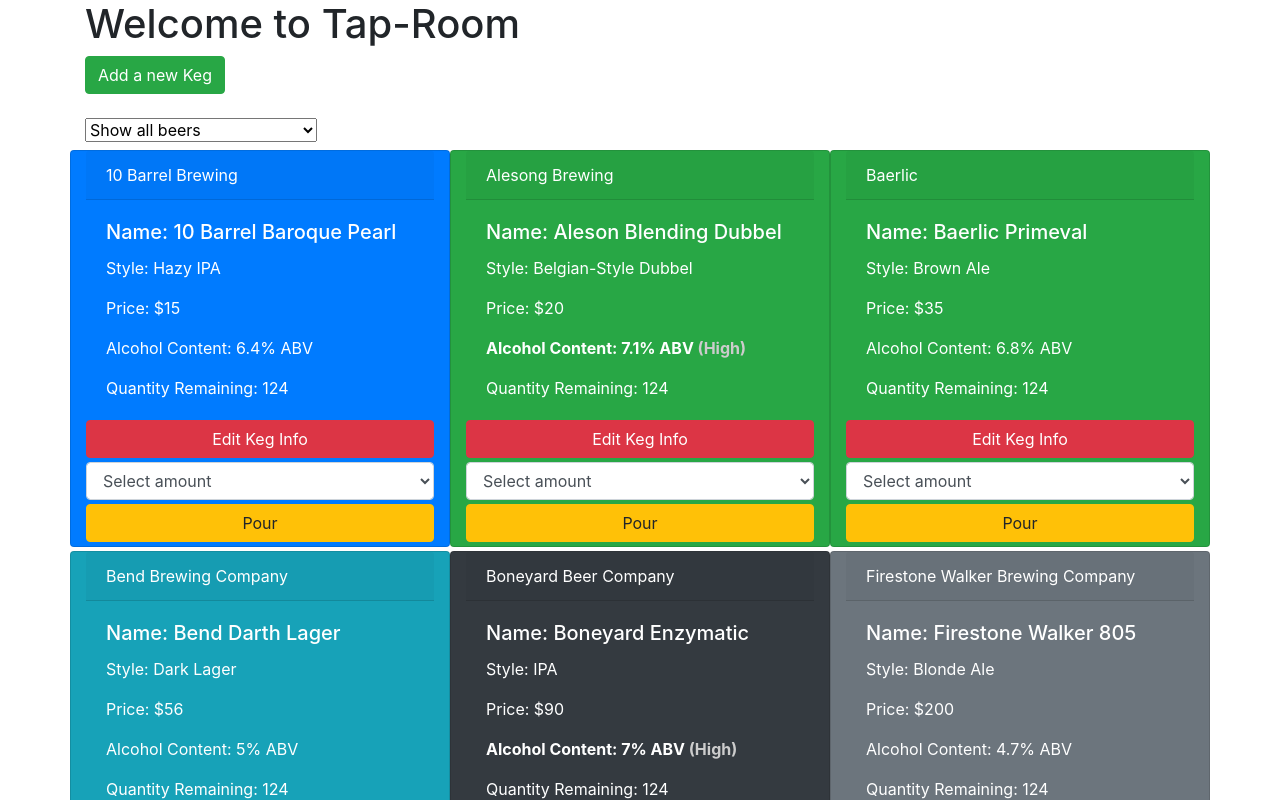
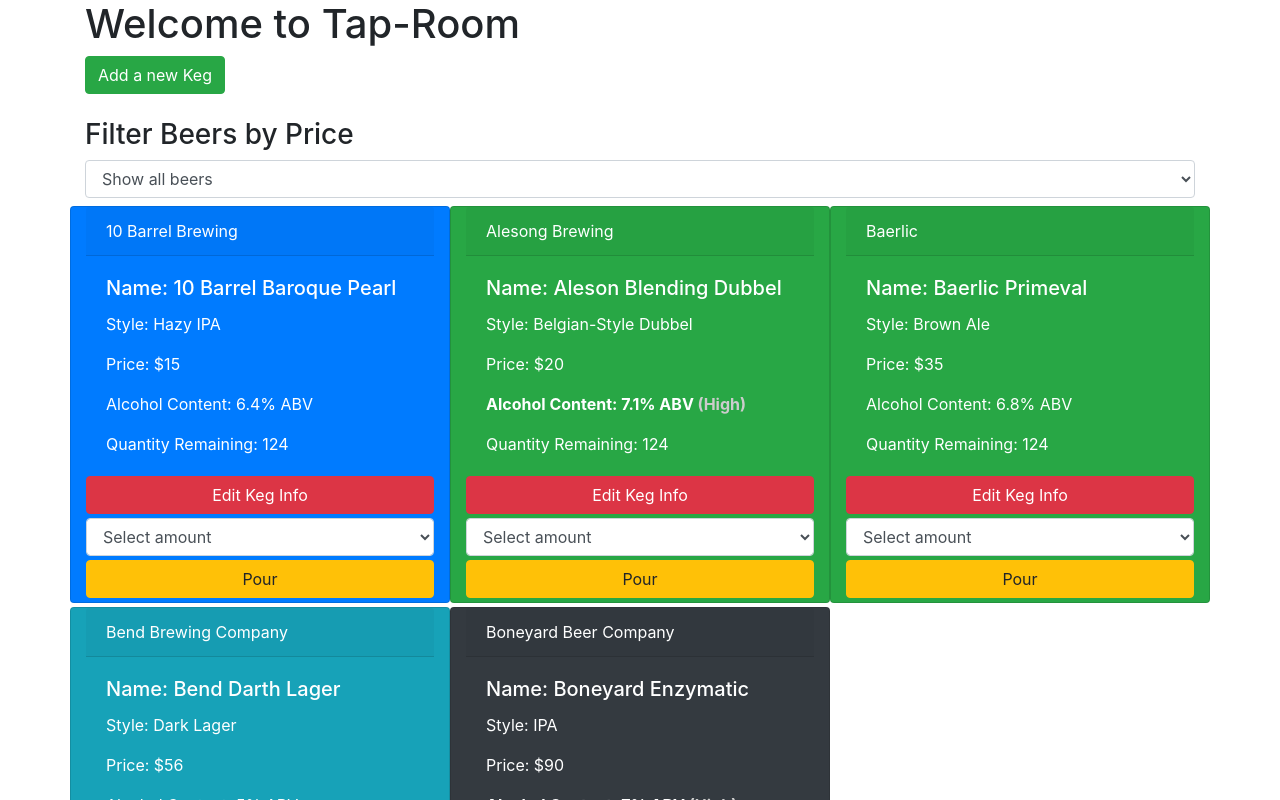
Before and after one commit to JohnSawiris/Tap-room, an Angular app: page / in a window 1280 px wide. Shown: the top 800 px of the page. Built offline with nearby package versions, Linux system fonts and the light colour scheme.

Commit message:
add edit keg component

```diff
--- a/src/app/app.component.html
+++ b/src/app/app.component.html
@@ -1,35 +1,19 @@
 <div class="container">
   <h1>Welcome to {{title}}</h1>
   <app-add-keg [kegs]="kegs"></app-add-keg>
-  <select class="mb-2" (change)="onChange($event.target.value)">
+  <h3>Filter Beers by Price</h3>
+  <select class="form-control mb-2" (change)="onChange($event.target.value)">
     <option value=0>Show all beers</option>
     <option value=20>Show only beers under $20</option>
     <option value=35>Show only beers under $35</option>
     <option value=60>Show only beers under $60</option>
     <option value=90>Show only beers under $90</option>
   </select>
+    <!--keg cards entry form-->
+  <app-edit-keg [childKegs]="kegs" [childDisplay]="display" (editIsClicked)="editKeg($event)"></app-edit-keg>
+<!--end keg card entry form-->
 
-  <div class="row">
-      <div *ngFor="let keg of kegs | priceFilter:filterByPrice" [class]="priceCode(keg)">
-        <div class="card-header">{{keg.brand}}</div>
-        <div class="card-body">
-          <h5 class="card-title">Name: {{keg.name}}</h5>
-          <p class="card-text">Style: {{keg.style}}</p>
-          <p class="card-text">Price: ${{keg.price}}</p>
-          <p [class]="highABV(keg)">Alcohol Content: {{keg.alcoholContent}}% ABV</p>
-          <p class="card-text" [class]="alert(keg)">Quantity Remaining: {{keg.pints}}</p>
-        </div>
-        <button type="button" class="btn btn-danger mb-1" (click)="editKeg(keg)">Edit Keg Info</button>
-        <select class="form-control mb-1" #amt>
-          <option value="">Select amount</option>
-          <option [value]="1">Pint</option>
-          <option [value]="2">Growler</option>
-          <option [value]="4">Large growler</option>
-        </select>
-        <button type="button" class="btn btn-warning mb-1" (click)="pour(keg, amt.value)" name="button">Pour</button>
-      </div>
-  </div>
-
+<!--begin keg edit entry form-->
   <div>
     <form *ngIf="display" class="center">
       <div class="form-group">
@@ -63,5 +47,6 @@
         Close
       </button>
     </form>
+<!--end keg edit entry form-->
   </div>
 </div>
--- a/src/app/app.component.ts
+++ b/src/app/app.component.ts
@@ -1,6 +1,5 @@
 import { Component } from '@angular/core';
 
-// import { AddKegComponent } from './add-keg/add-keg.component';
 
 @Component({
   selector: 'app-root',
@@ -8,9 +7,6 @@
   styleUrls: ['./app.component.css']
 })
 export class AppComponent {
-  title = 'Tap-Room';
-
-  display: boolean = false;
 
   kegs: Keg[] = [
     new Keg('10 Barrel Baroque Pearl', '10 Barrel Brewing', 'Hazy IPA', 15, 6.4, 124),
@@ -18,62 +14,36 @@
     new Keg('Baerlic Primeval', 'Baerlic', 'Brown Ale', 35, 6.8, 124),
     new Keg('Bend Darth Lager', 'Bend Brewing Company', 'Dark Lager', 56, 5.0, 124),
     new Keg('Boneyard Enzymatic', 'Boneyard Beer Company', 'IPA', 90, 7.0, 124),
-    new Keg('Firestone Walker 805', 'Firestone Walker Brewing Company', 'Blonde Ale', 200, 4.7, 124)
+
   ];
+
   selectedKeg: Keg = this.kegs[0];
+
+  pour(clickedKeg, amt) {
+    clickedKeg.pints -= amt;
+  }
+
+  display: boolean = false;
+
+  title: string = 'Tap-Room';
+
+  toggleDisplay() {
+    this.display = !this.display;
+  }
+
+  saveChanges() {
+    this.display = false;
+  }
 
   editKeg(clickedKeg) {
     this.selectedKeg = clickedKeg;
     this.display = true;
   }
 
-  toggleDisplay() {
-    this.display = !this.display;
-  }
-
-  pour(clickedKeg, amt) {
-    clickedKeg.pints -= amt;
-  }
-
-  priceCode(currentKeg) {
-    if(currentKeg.price > 0 && currentKeg.price <= 19) {
-      return "bg-primary card col-lg-4 text-white mb-1";
-    } else if(currentKeg.price >= 20 && currentKeg.price < 40) {
-      return "bg-success card col-lg-4 text-white mb-1";
-    } else if(currentKeg.price >= 40 && currentKeg.price < 90) {
-      return "bg-info card col-lg-4 text-white mb-1";
-    } else if(currentKeg.price > 90) {
-      return "bg-secondary card text-white col-lg-4 mb-1";
-    } else {
-      return "card col-lg-4 text-white bg-dark mb-1";
-    }
-  }
-
-  alert(currentKeg) {
-    if (currentKeg.pints < 10) {
-      return "bg-danger";
-    } else {
-      return "";
-    }
-  }
-
-  highABV(currentKeg) {
-    if (currentKeg.alcoholContent >= 7) {
-      return "red text-card";
-    } else {
-      return "text-card";
-    }
-  }
-
-  saveChanges() {
-    this.display = false;
-  }
-
   filterByPrice: number = 0;
 
   onChange(optionFromMenu) {
     this.filterByPrice = parseInt(optionFromMenu);
-    console.log(this.filterByPrice);
   }
 }
 
--- a/src/app/app.module.ts
+++ b/src/app/app.module.ts
@@ -5,6 +5,7 @@
 import { AppComponent } from './app.component';
 import { AddKegComponent } from './add-keg/add-keg.component';
 import { PriceFilterPipe } from './price-filter.pipe';
+import { EditKegComponent } from './edit-keg/edit-keg.component';
 
 
 
@@ -12,7 +13,8 @@
   declarations: [
     AppComponent,
     AddKegComponent,
-    PriceFilterPipe
+    PriceFilterPipe,
+    EditKegComponent
   ],
   imports: [
     BrowserModule,
--- /dev/null
+++ b/src/app/edit-keg/edit-keg.component.html
@@ -0,0 +1,23 @@
+<div class="row">
+  <div *ngFor="let keg of childKegs" [class]="priceCode(keg)">
+    <div class="card-header">{{keg.brand}}</div>
+    <div class="card-body">
+      <h5 class="card-title">Name: {{keg.name}}</h5>
+      <p class="card-text">Style: {{keg.style}}</p>
+      <p class="card-text">Price: ${{keg.price}}</p>
+      <p [class]="highABV(keg)">Alcohol Content: {{keg.alcoholContent}}% ABV</p>
+      <p class="card-text" [class]="alert(keg)">Quantity Remaining: {{keg.pints}}</p>
+    </div>
+    <!-- action up -->
+    <button type="button" class="btn btn-danger mb-1" (click)="editButton(keg)">Edit Keg Info</button>
+
+    <select class="form-control mb-1" #amt>
+      <option value="">Select amount</option>
+      <option [value]="1">Pint</option>
+      <option [value]="2">Growler</option>
+      <option [value]="4">Large growler</option>
+    </select>
+    <!-- action up -->
+    <button type="button" class="btn btn-warning mb-1" (click)="pour(keg, amt.value)" name="button">Pour</button>
+  </div>
+</div>
--- /dev/null
+++ b/src/app/edit-keg/edit-keg.component.ts
@@ -0,0 +1,58 @@
+import { Component, OnInit, Input, Output, EventEmitter } from '@angular/core';
+
+import { Keg } from '../app.component';
+@Component({
+  selector: 'app-edit-keg',
+  templateUrl: './edit-keg.component.html',
+  styleUrls: ['./edit-keg.component.css']
+})
+export class EditKegComponent implements OnInit {
+
+
+
+  @Input() childKegs: Keg[];
+  @Input() childDisplay: boolean;
+
+  @Output() editIsClicked = new EventEmitter();
+
+  constructor() { }
+
+  ngOnInit() {
+  }
+
+
+
+  priceCode(currentKeg) {
+    if(currentKeg.price > 0 && currentKeg.price <= 19) {
+      return "bg-primary card col-lg-4 text-white mb-1";
+    } else if(currentKeg.price >= 20 && currentKeg.price < 40) {
+      return "bg-success card col-lg-4 text-white mb-1";
+    } else if(currentKeg.price >= 40 && currentKeg.price < 90) {
+      return "bg-info card col-lg-4 text-white mb-1";
+    } else if(currentKeg.price > 90) {
+      return "bg-secondary card text-white col-lg-4 mb-1";
+    } else {
+      return "card col-lg-4 text-white bg-dark mb-1";
+    }
+  }
+
+  editButton(clicked) {
+    this.editIsClicked.emit(clicked)
+  }
+
+  highABV(currentKeg) {
+    if (currentKeg.alcoholContent >= 7) {
+      return "red text-card";
+    } else {
+      return "text-card";
+    }
+  }
+
+  alert(currentKeg) {
+    if (currentKeg.pints < 10) {
+      return "bg-danger";
+    } else {
+      return "";
+    }
+  }
+}
```
Also changed, not shown: src/app/edit-keg/edit-keg.component.css (added).
